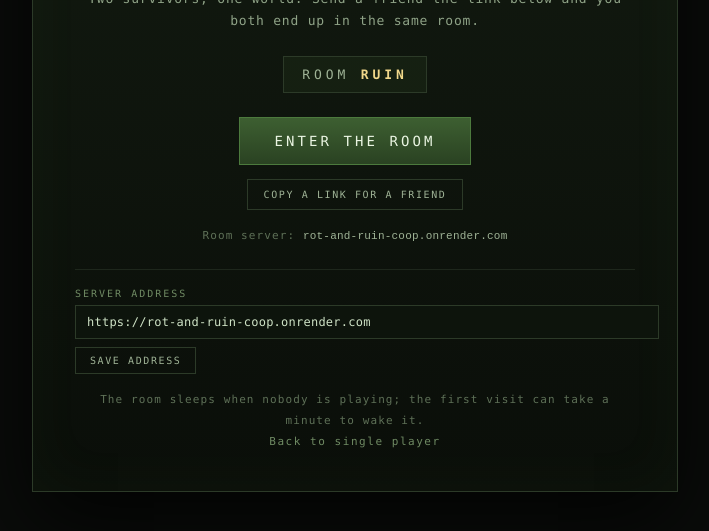
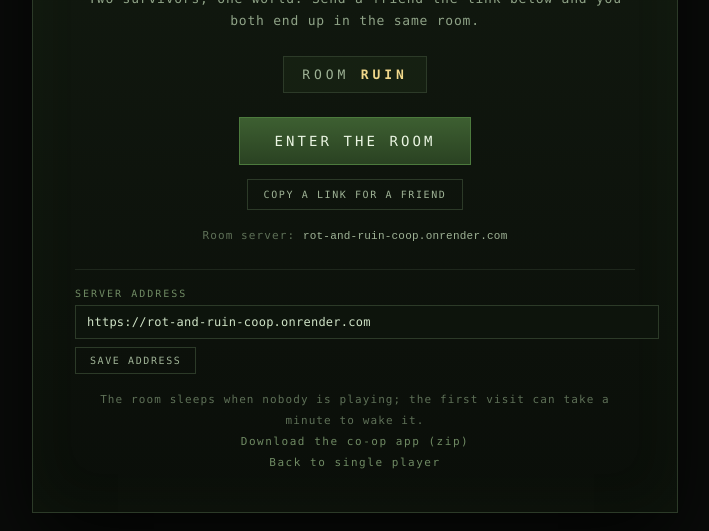
Before and after one commit to dragonmahan-sketch/rot-and-ruin, a plain HTML site: page coop.html in a window 1280 px wide. Shown: the part 163-694 px from the top of the page, without its empty margins (285-994 px from the left). Drawn offline with Linux system fonts and the light colour scheme.

Commit message:
Sync the published files [skip ci]

```diff
--- a/coop.html
+++ b/coop.html
@@ -58,6 +58,7 @@
     </div>
     <div class="foot">
       The room sleeps when nobody is playing; the first visit can take a minute to wake it.<br>
+      <a class="back" href="./rot-and-ruin-coop-app.zip" download>Download the co-op app (zip)</a><br>
       <a class="back" href="./index.html">Back to single player</a>
     </div>
   </div>
```
Also changed, not shown: 1 other file.
